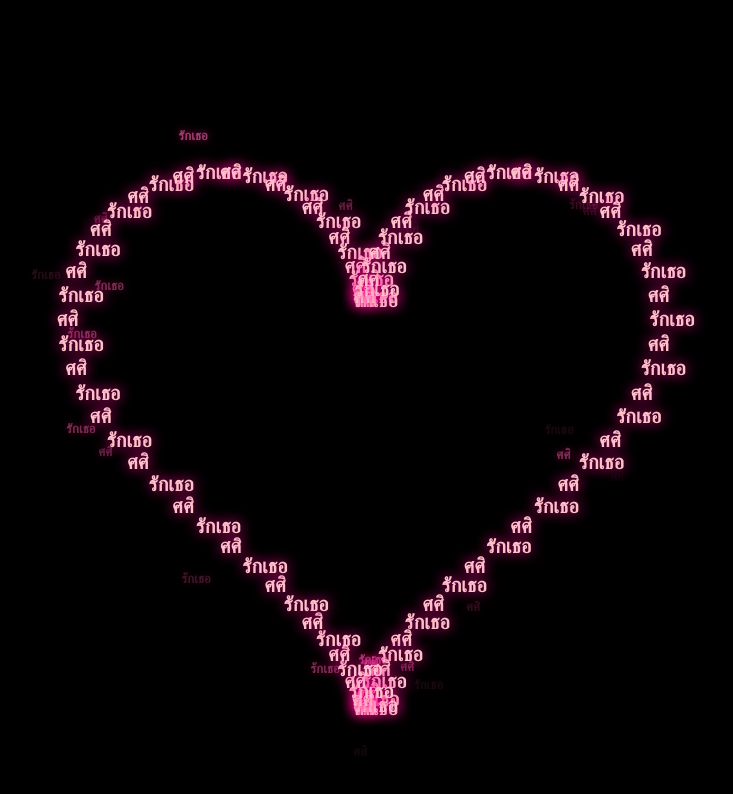
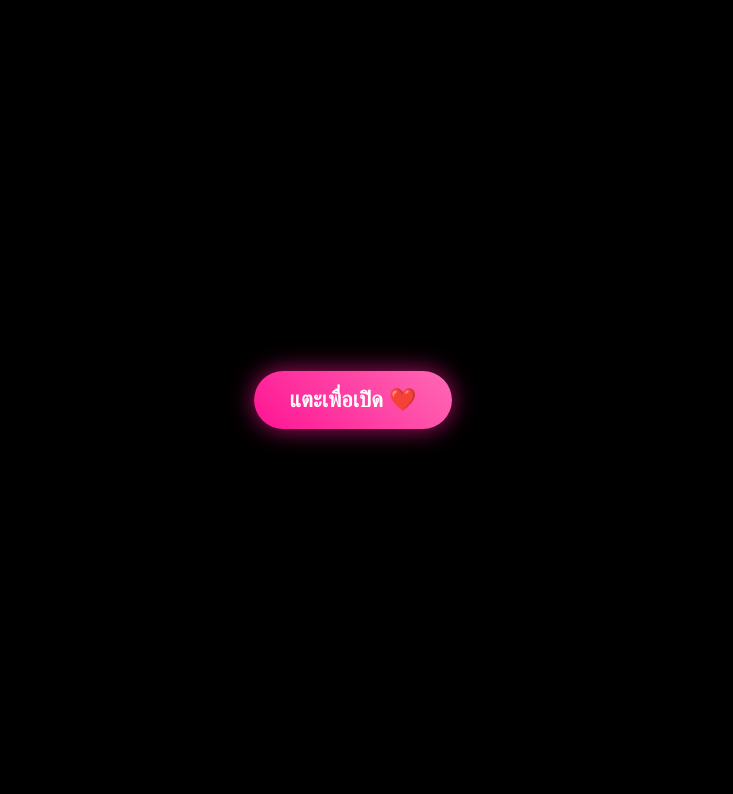
Before and after one commit to inthakorn/for-sasi, a plain HTML site: page index.html in a window 1280 px wide. Shown: the whole page, without its empty margins (287-1020 px from the left). Drawn offline with Linux system fonts and the light colour scheme.

Commit message:
Update index.html

```diff
--- a/index.html
+++ b/index.html
@@ -11,7 +11,7 @@
             box-sizing: border-box;
         }
         body {
-            background-color: #000000; /* พื้นหลังสีดำสนิท */
+            background-color: #000000;
             overflow: hidden;
             display: flex;
             justify-content: center;
@@ -24,15 +24,72 @@
             top: 0;
             left: 0;
         }
+        /* ปุ่มสำหรับกดเริ่มเปิดเพลงและแอนิเมชัน */
+        #startOverlay {
+            position: absolute;
+            top: 0;
+            left: 0;
+            width: 100%;
+            height: 100%;
+            background-color: rgba(0, 0, 0, 0.95);
+            display: flex;
+            flex-direction: column;
+            justify-content: center;
+            align-items: center;
+            z-index: 10;
+            transition: opacity 0.8s ease;
+        }
+        #startButton {
+            padding: 16px 36px;
+            font-size: 22px;
+            font-weight: bold;
+            color: #ffffff;
+            background: linear-gradient(45deg, #ff1493, #ff69b4);
+            border: none;
+            border-radius: 50px;
+            cursor: pointer;
+            box-shadow: 0 0 25px rgba(255, 20, 147, 0.7);
+            transition: transform 0.2s, box-shadow 0.2s;
+        }
+        #startButton:hover {
+            transform: scale(1.08);
+            box-shadow: 0 0 35px rgba(255, 20, 147, 1);
+        }
     </style>
 </head>
 <body>
+
+<!-- หน้าต่างปุ่มกดเริ่มต้น -->
+<div id="startOverlay">
+    <button id="startButton">แตะเพื่อเปิด ❤️</button>
+</div>
+
+<!-- เพลงจักรวาลไหน (ดึงไฟล์ music.mp3 ที่อัปโหลดขึ้น GitHub) -->
+<audio id="bgMusic" loop preload="auto">
+    <source src="music.mp3" type="audio/mpeg">
+</audio>
 
 <canvas id="heartCanvas"></canvas>
 
 <script>
     const canvas = document.getElementById('heartCanvas');
     const ctx = canvas.getContext('2d');
+    const startOverlay = document.getElementById('startOverlay');
+    const startButton = document.getElementById('startButton');
+    const bgMusic = document.getElementById('bgMusic');
+
+    let isStarted = false;
+
+    // เมื่อกดปุ่มจะเริ่มเล่นเพลงและเล่นแอนิเมชัน
+    startButton.addEventListener('click', () => {
+        bgMusic.play().catch(e => console.log("Audio play failed:", e));
+
+        startOverlay.style.opacity = '0';
+        setTimeout(() => {
+            startOverlay.style.display = 'none';
+            isStarted = true;
+        }, 800);
+    });
 
     function resize() {
         canvas.width = window.innerWidth;
@@ -48,10 +105,9 @@
         return { x, y };
     }
 
-    // ข้อความสลับกัน
     const textList = ["ศศิ", "รักเธอ"];
     const heartParticles = [];
-    const totalHeartPoints = 90; // จำนวนจุดกำลังพอดี ไม่หนาแน่นจนเกินไป
+    const totalHeartPoints = 90;
 
     for (let i = 0; i < totalHeartPoints; i++) {
         const t = (Math.PI * 2 / totalHeartPoints) * i - Math.PI / 2;
@@ -60,13 +116,12 @@
         heartParticles.push({
             baseX: pos.x,
             baseY: pos.y,
-            text: textList[i % textList.length], // สลับคำว่า ศศิ กับ รักเธอ
-            size: 20, // ขยายตัวหนังสือใหญ่ชัดเจน
+            text: textList[i % textList.length],
+            size: 20,
             alpha: 0
         });
     }
 
-    // ละอองเรืองแสงรอบๆ
     const sparkleCount = 25;
     const sparkles = [];
     for (let i = 0; i < sparkleCount; i++) {
@@ -86,23 +141,21 @@
     let pulse = 0;
 
     function draw() {
-        // ล้างหน้าจอเป็นสีดำสนิท 100% ทุกเฟรม เพื่อไม่ให้เงามืดชมพูสะสมบนพื้นหลัง
         ctx.fillStyle = '#000000';
         ctx.fillRect(0, 0, canvas.width, canvas.height);
 
+        if (isStarted) {
             const centerX = canvas.width / 2;
             const centerY = canvas.height / 2;
             const scale = Math.min(canvas.width, canvas.height) / 42;
 
             pulse += 0.035;
-        const pulseFactor = 1 + Math.sin(pulse) * 0.03; // จังหวะหัวใจเต้นเบาๆ
+            const pulseFactor = 1 + Math.sin(pulse) * 0.03;
 
-        // ค่อยๆ ขึ้นทีละตัว
             if (progress < totalHeartPoints) {
                 progress += 0.5;
             }
 
-        // 1. ละอองเรืองแสงกระจายรอบๆ
             sparkles.forEach(s => {
                 s.alpha += s.speed;
                 if (s.alpha > 1 || s.alpha < 0) s.speed = -s.speed;
@@ -117,7 +170,6 @@
                 ctx.fillText(s.text, x, y);
             });
 
-        // 2. ตัวอักษรบนรูปหัวใจหลัก
             heartParticles.forEach((p, idx) => {
                 if (idx < progress) {
                     if (p.alpha < 1) p.alpha += 0.06;
@@ -128,7 +180,6 @@
 
                     ctx.font = `bold ${p.size}px Tahoma, sans-serif`;
 
-                // แสงนีออนสีชมพูบนพื้นหลังดำสนิท
                     ctx.shadowBlur = 14;
                     ctx.shadowColor = `rgba(255, 20, 147, ${p.alpha})`;
                     ctx.fillStyle = `rgba(255, 192, 203, ${p.alpha})`;
@@ -136,6 +187,7 @@
                     ctx.fillText(p.text, x, y);
                 }
             });
+        }
 
         requestAnimationFrame(draw);
     }
```
Lines whose indentation alone changed are shown as unchanged.
